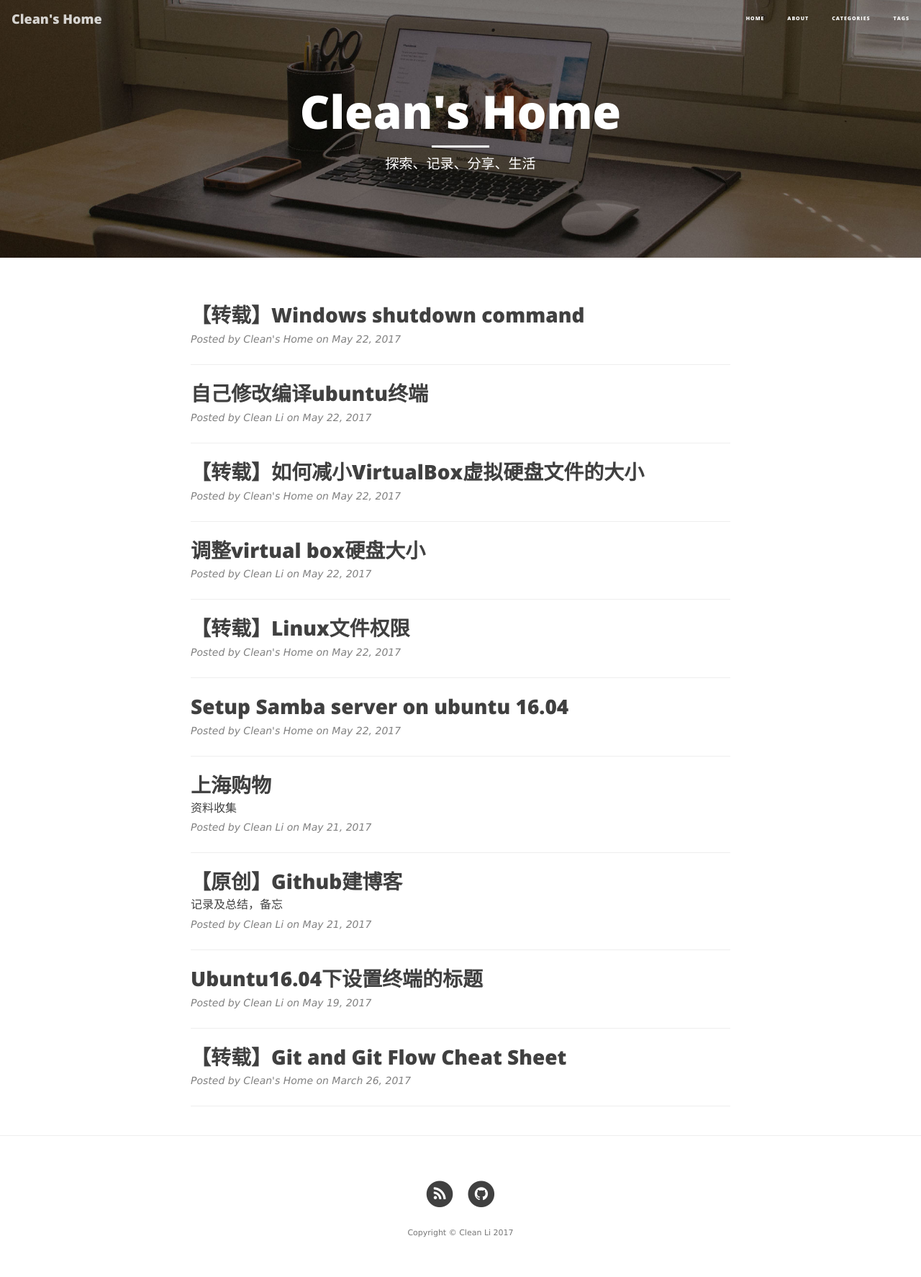
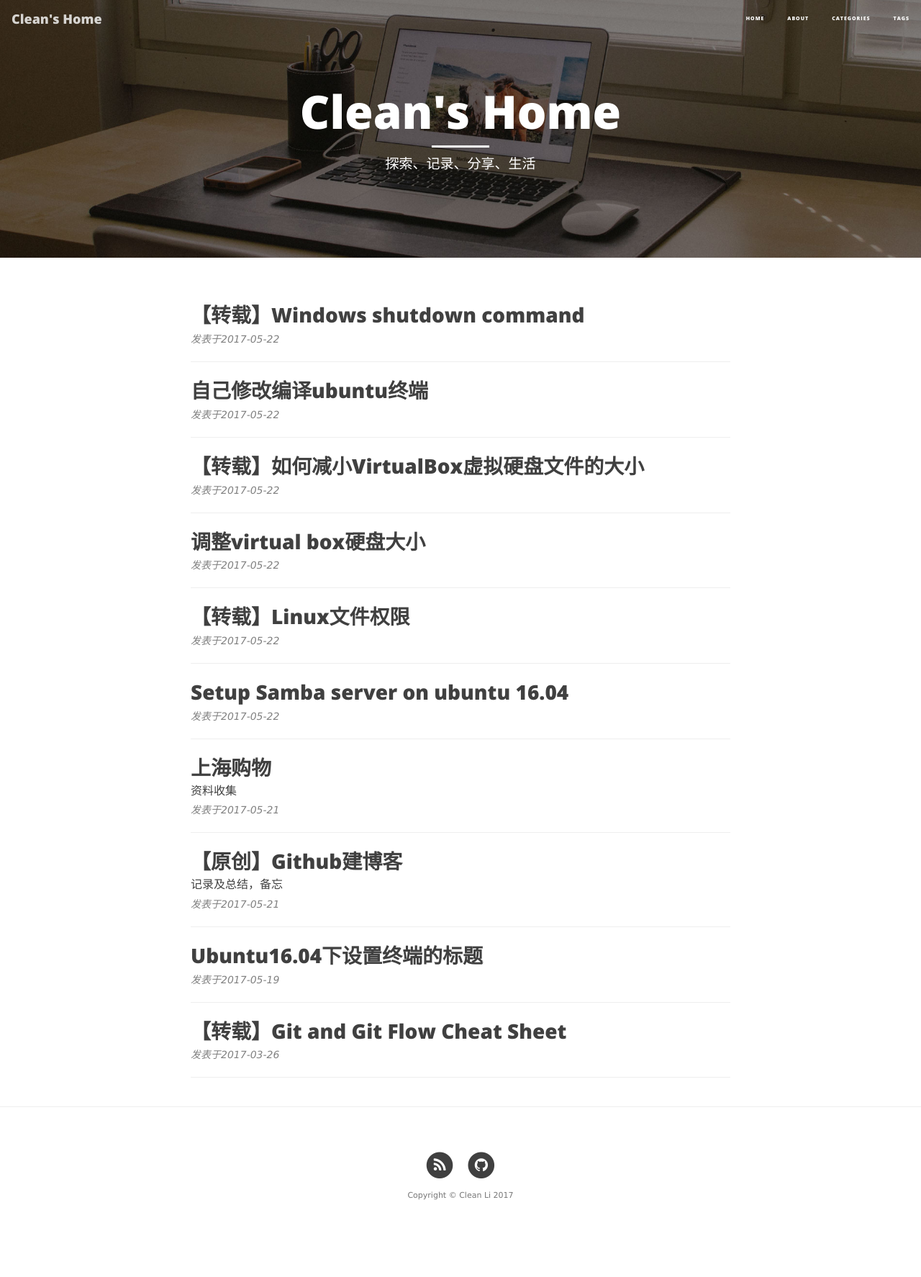
Before and after one commit to cleanli/cleanhome, a Jekyll site: the page built from index.html, in a window 1280 px wide. Shown: the whole page at 72% size. Built offline with Jekyll 4.4.1, drawn with Linux system fonts in a browser that asks for light colours; the list of posts is cut into pages by our own code; after the commit the page ends 1722 px from its top, so only the background shows below that.

Commit message:
post hint use ch

```diff
--- a/css/clean-blog.css
+++ b/css/clean-blog.css
@@ -12,7 +12,7 @@ body {
 }
 p {
   line-height: 1.5;
-  margin: 24px 0;
+  margin: 12px 0;
 }
 p a {
   text-decoration: underline;
--- a/index.html
+++ b/index.html
@@ -14,7 +14,7 @@ description: "探索、记录、分享、生活"
         </h3>
         {% endif %}
     </a>
-    <p class="post-meta">Posted by {% if post.author %}{{ post.author }}{% else %}{{ site.title }}{% endif %} on {{ post.date | date: "%B %-d, %Y" }}</p>
+    <p class="post-meta">发表于{{ post.date | date: "%Y-%m-%d" }}</p>
 </div>
 <hr>
 {% endfor %}
```
